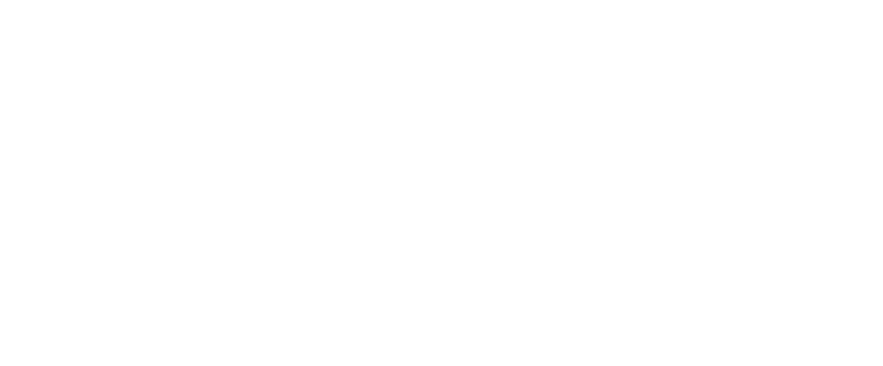
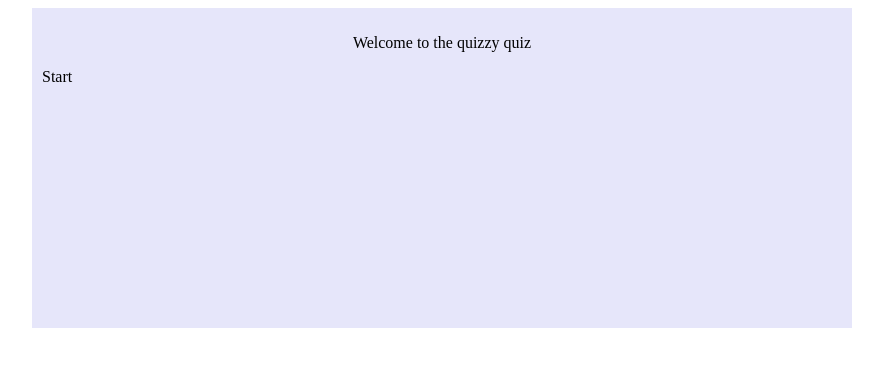
Before and after one commit to Prathamesh412/quiz, a plain HTML site: page index.html in a window 1280 px wide. Shown: the whole page, without its empty margins (76-959 px from the left). Drawn offline with Linux system fonts and the light colour scheme.

Commit message:
Pages generated

```diff
--- a/css/style.css
+++ b/css/style.css
@@ -16,6 +16,16 @@
   padding: 10px;
   margin-left: 12px;
   margin-bottom: 7px;
+
+}
+.board{
+  width: 800px;
+    height: 300px;
+  border: 1px solid #cccccc;
+  padding: 10px;
+  margin-left: 100px;
+  margin-bottom: 7px;
+    background-color :lavender;
 
 }
 
--- a/index.html
+++ b/index.html
@@ -6,7 +6,6 @@
   <link rel="stylesheet" href="css/style.css">
 </head>
 <body>
-
     <script type="text/javascript" src="js/app.js"></script>
-</body>
+</body
 </html>
--- a/js/app.js
+++ b/js/app.js
@@ -8,6 +8,81 @@
 var player1 = new player("prath",0);
 
 
+//var frame = function(){
+//
+//        this.drawBoard = function(){
+//        var boardDiv = document.createElement('div');
+//        boardDiv.className = 'board';
+//        boardDiv.setAttribute('id','board');
+//        document.body.appendChild(boardDiv);
+//
+//       };
+//
+//    scoreDiv = document.createElement('div');
+//    scoreDiv.className ='score';
+//    scoreDiv.innerHTML='<span id="player1">' + player1.name +'<br/><b class="playerscore">'+ player1.score +'</b>       </span>';
+//    document.body.appendChild(scoreDiv);
+//};
+
+ var init = function()
+ {
+ 	//json object
+ 	var questions = '[{"name" : "what is the color of fruit?","options":["Red","Green","Blue"],"answer" : 0},{"name" : "what is the color of banana?","options":["Red","Yellow","Blue"],"answer" : 1},{"name" : "what is the middle color of Indian flag?","options":["Red","Yellow","white"],"answer" : 2}]';
+ 	json = JSON.parse(questions);
+
+     //first screen
+ 	questDiv = document.createElement('div');
+ 	questDiv.className = 'board';
+ 	questDiv.style.border = "black";
+ 	questDiv.innerHTML = '<p align = "center">Welcome to the quizzy quiz</p><span id ="questid" span class="btn" onclick="show()" align="center"> Start </span>';
+ 	document.body.appendChild(questDiv);
+
+ 	//loop for all questions
+   // c[0].parentElement.removeChild(c[0])
 
 
+         document.querySelector('#questid').addEventListener('click', function(event) {
+   for (var i = 0; i < 1; i++) {
+         div = document.createElement('div');
+         div.className = 'board';
+ 		div.setAttribute('id', 'json['+i+']');
+
+      div.innerHTML = '<span class="questMain">' + json[i].name + '</br></br></span><span class="answerList" onclick = "ansStore()"><input type = "radio" id = "radioOptions" value = "1">' + json[i].options[0] + '</br><input type = "radio" id = "radioOptions" value = "2">' + json[i].options[1] + '</br><input type = "radio" id = "radioOptions" value = "3">' + json[i].options[2] + '</br></br></br></br></br><span id="dude" span class="btn" onclick="show('+i+')">Next</span>';
+         document.body.appendChild(div);
+
+		var answer = document.getElementById('radioOptions');
+	   console.log(answer);
+   }
+   });
+
+
+ //hide/show div
+ this.show=function()
+ {
+
+
+ }
+
+//storing answers
+this.ansStore = function()
+{
+
+    console.log(questions[0])
+	var answers = [];
+	answer = document.getElementById('radioOptions');
+    for (var i = 0; i < 3; i++){
+	   // if (answer[i].checked)
+	    {
+	    	//if(answers[i].value == json)
+	    	//    alert(answer[i].value);
+            console.log(answer)
+	    }
+    }
+}
+
+ };//end init
+ var init1=new init();
+ init1.ansStore();
+ init1.show();
+
 })();
```
